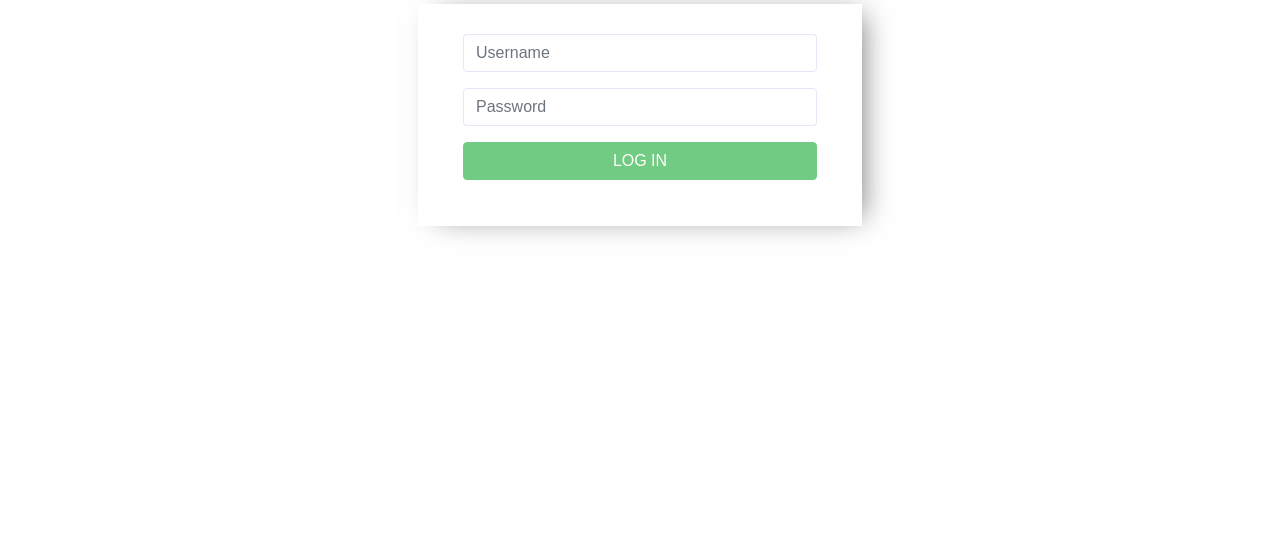
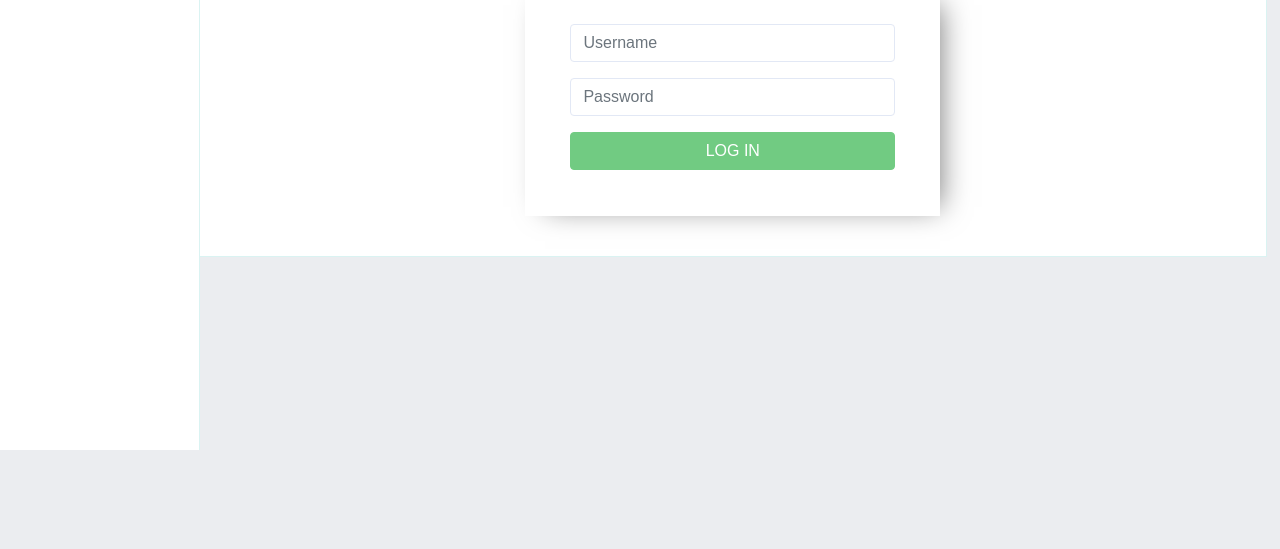
Before and after one commit to Amanbg/pro-git, a website: page index.html in a window 1280 px wide. Shown: the part 251-800 px from the top of the page. Drawn offline with nearby package versions, Linux system fonts and the light colour scheme; some packages are replaced by stand-ins of ours.

Commit message:
added sidebar

```diff
--- a/css/style.css
+++ b/css/style.css
@@ -8,7 +8,7 @@
 
 html,
 body {
-    background-color: #fff;
+    background-color: #EBEDF0;
     font-family: 'Arial', 'sans-serif';
     font-weight: 300;
     font-size: 16px;
@@ -96,7 +96,9 @@ body {
     clear: both;
     position: relative;
     display: inline-block;
+    background: #fff;
     box-shadow: 10px 1px 15px -10px #777;
+    z-index: 2;
 }
 
 .main-nav {
@@ -131,6 +133,32 @@ body {
     font-size: 18px;
 }
 
+/*------------------CONTENT------------------*/
+
+.main-content {
+    margin-left: 15.5%;
+    border: 1px solid #daf3f2;
+    border-width: 1px 1px 1px 1px;
+    background: #fff;
+    margin-right: 1%;
+    height: auto;
+    position:relative;
+}
+
+/*------------------SIDEBAR------------------*/
+.sidebar-style{
+  height: 78%;
+  width: 200px;
+  position: fixed;
+  z-index: 1;
+  top: 0;
+  left: 0;
+  background: #fff;
+  overflow-x: hidden;
+  padding-top: 20px;
+  margin-top:6%;
+  border-right:1px solid #daf3f2;
+}
 /*------------------FOOTER------------------*/
 .main-footer {
     padding-left: 30%;
@@ -138,6 +166,11 @@ body {
     border-top:1px solid #daf3f2;
     color:#000;
     padding-top:20px;
+    background: #fff;
+    position: fixed;
+    bottom: 0;
+    width: 100%;
+    z-index: 2;
 }
 
 .main-footer p{
--- a/index.html
+++ b/index.html
@@ -15,9 +15,11 @@
 <body>
     <div class="wrapper">
         <div class="main-header" ui-view="header"></div>
-        <div ui-view="mainContent" class="content-wrapper">
+        <div ui-view="mainContent" class="content-wrapper main-content">
         </div>
+        <div class="sidebar-style" ui-view="sidebar"></div>
         <div class="footer-style" ui-view="footer"></div>
+
     </div>
 </body>
 <script src="bower_components/jquery/dist/jquery.min.js"></script>
--- a/routes.js
+++ b/routes.js
@@ -19,6 +19,9 @@ angular.module('pro-git').config(['$stateProvider', '$urlRouterProvider', '$loca
                 "header": {
                     'templateUrl': "views/header.html"
                 },
+                "sidebar": {
+                    'templateUrl': "views/sidebar.html"
+                },
                 "footer": {
                     'templateUrl': "views/footer.html"
                 }
```
Also changed, not shown: views/sidebar.html (added, +3 -0 lines).
